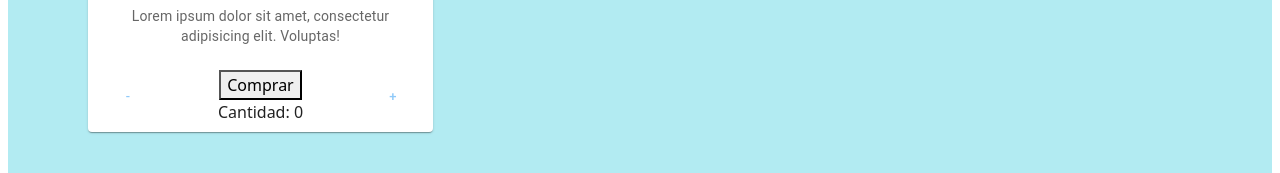
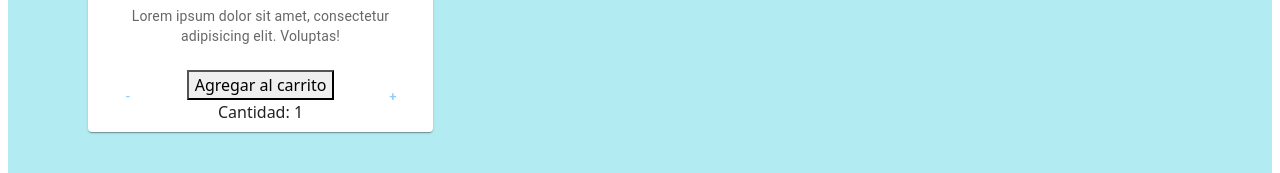
Before and after one commit to Majomon/jabones-y-velas-monzon-mauricio, a React (Create React App) app: page / in a window 1280 px wide. Shown: the part 387-560 px from the top of the page. Built offline with nearby package versions, Linux system fonts and the light colour scheme.

Commit message:
Contador v-2

```diff
--- a/src/App.js
+++ b/src/App.js
@@ -1,20 +1,26 @@
 import './App.css';
 import 'bootstrap/dist/css/bootstrap.css';
-import ItemListContainer from './components/ItemListContainer';
 import { ThemeProvider } from '@mui/material';
 import theme from "./MuiTheme"
-import Productos from "./components/Productos"
 import NavBar from "./components/NavBar";
+import ItemListContainer from './components/ItemListContainer';
+import ItemCount from "./components/ItemCount"
+
 
 
 function App() {
+
+  const onAdd = () => {
+    console.log("Agregaste al carrito");
+  }
+
   return (
     <ThemeProvider theme={theme}>
       <div className="App">
         <NavBar />
         <ItemListContainer greeting="Hola mundo :D"
         />
-        <Productos />
+        <ItemCount stock={10} initial={1} onAdd={onAdd} />
       </div>
     </ThemeProvider>
   );
--- a/src/components/Productos.jsx
+++ b/src/components/ItemCount.jsx
@@ -1,4 +1,4 @@
-import React, { useState, useEffect } from 'react';
+import React, { useState } from 'react';
 import Card from '@mui/material/Card';
 import CardActions from '@mui/material/CardActions';
 import CardContent from '@mui/material/CardContent';
@@ -6,18 +6,17 @@ import CardMedia from '@mui/material/CardMedia';
 import Button from '@mui/material/Button';
 import Typography from '@mui/material/Typography';
 
-export default function MediaCard() {
-
-  const [contador, setContador] = useState(0)
+const ItemCount = ({ initial, stock, onAdd }) => {
+  const [contador, setContador] = useState(initial)
 
   const sumar = () => {
-    setContador(contador + 1)
+    if (contador < stock) {
+      setContador(contador + 1);
+    }
   }
 
   const restar = () => {
-    if (contador <= 0) {
-      contador = 0
-    } else {
+    if (contador > 0) {
       setContador(contador - 1)
     }
   }
@@ -51,7 +50,7 @@ export default function MediaCard() {
         }}>
           <Button size="small" onClick={restar}>-</Button>
           <div>
-            <button>Comprar</button>
+            <button onClick={onAdd}>Agregar al carrito</button>
             <div>
               <span>Cantidad: {contador}</span>
             </div>
@@ -61,4 +60,7 @@ export default function MediaCard() {
       </Card>
     </div>
   );
+
 }
+
+export default ItemCount;
```
